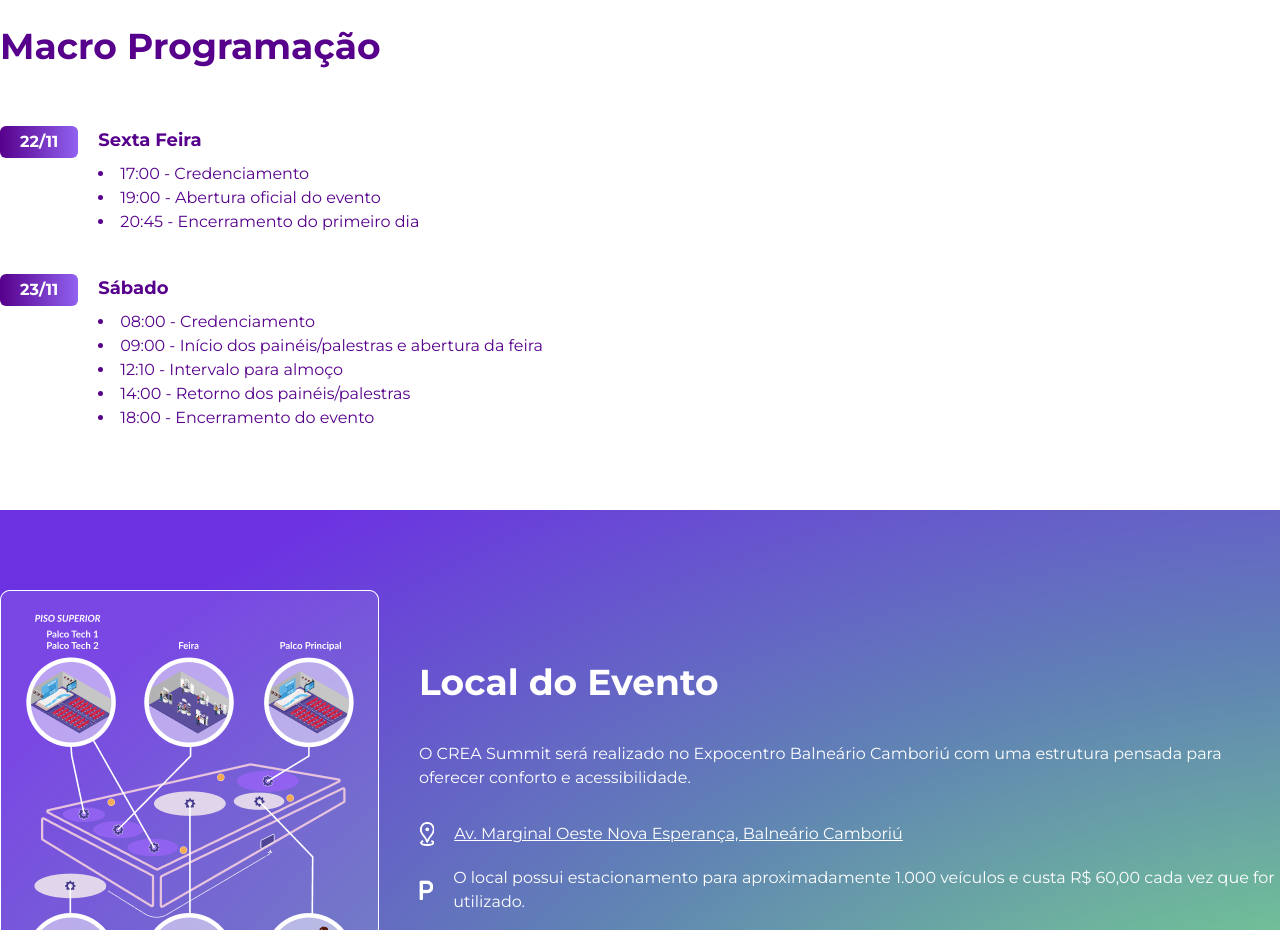
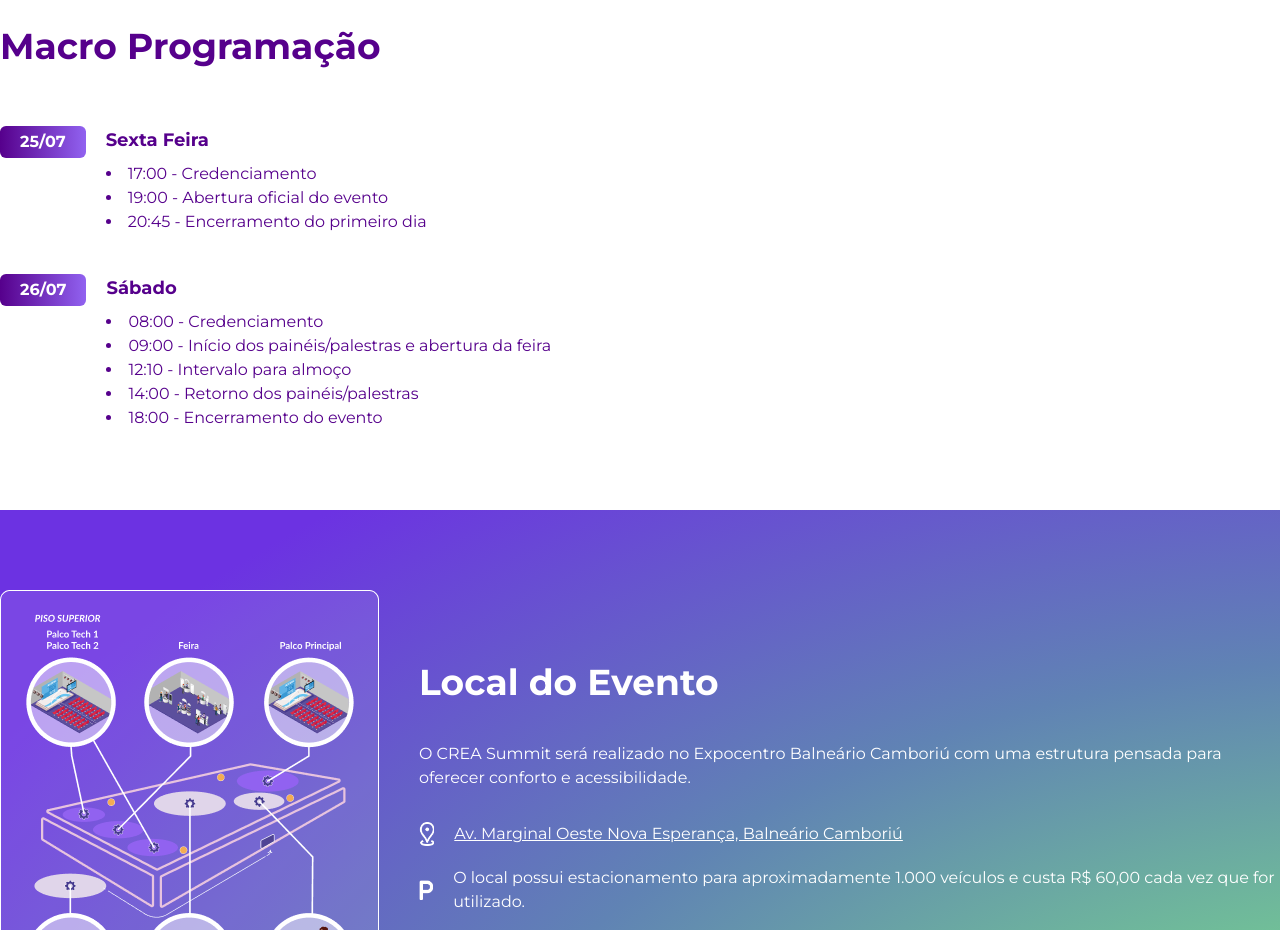
Before and after one commit to Quezia-Frelich/labgov, a Next.js app: page /guia-evento in a window 1280 px wide. Shown: the part 1140-2070 px from the top of the page. Built offline with nearby package versions, Linux system fonts and the light colour scheme; what tailwindcss-animated would draw is missing.

Commit message:
programacao data

```diff
--- a/src/app/ui/sections/guia-evento/section-schedule.js
+++ b/src/app/ui/sections/guia-evento/section-schedule.js
@@ -24,7 +24,7 @@ export default function Section_schedule(){
 
                 <div className="flex gap-5">
                     <div className="py-1 px-5 bg-gradient-to-r from-violet-crea-700 to-violet-crea-400 max-w-min h-8 rounded-md text-white">
-                        <Text_body className={'font-bold'}>22/11</Text_body>
+                        <Text_body className={'font-bold'}>25/07</Text_body>
                     </div>
                     <div className="space-y-2">
                         <Text_head_3 className={'font-bold text-violet-crea-700'}>Sexta Feira</Text_head_3>
@@ -38,7 +38,7 @@ export default function Section_schedule(){
 
                 <div className="flex gap-5">
                     <div className="py-1 px-5 bg-gradient-to-r from-violet-crea-700 to-violet-crea-400 max-w-min h-8 rounded-md text-white">
-                        <Text_body className={'font-bold'}>23/11</Text_body>
+                        <Text_body className={'font-bold'}>26/07</Text_body>
                     </div>
                     <div className="space-y-2">
                         <Text_head_3 className={'font-bold text-violet-crea-700'}>Sábado</Text_head_3>
```
